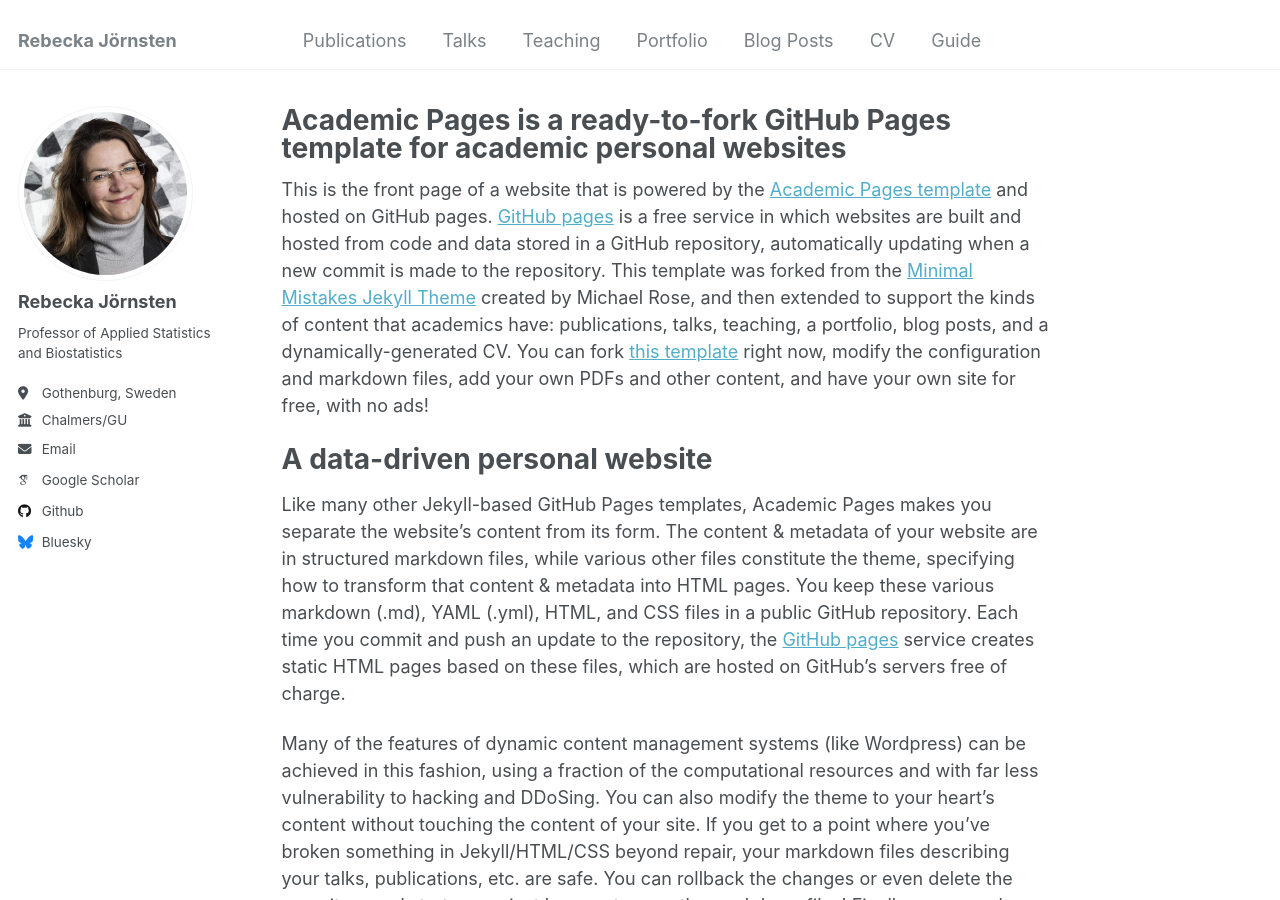
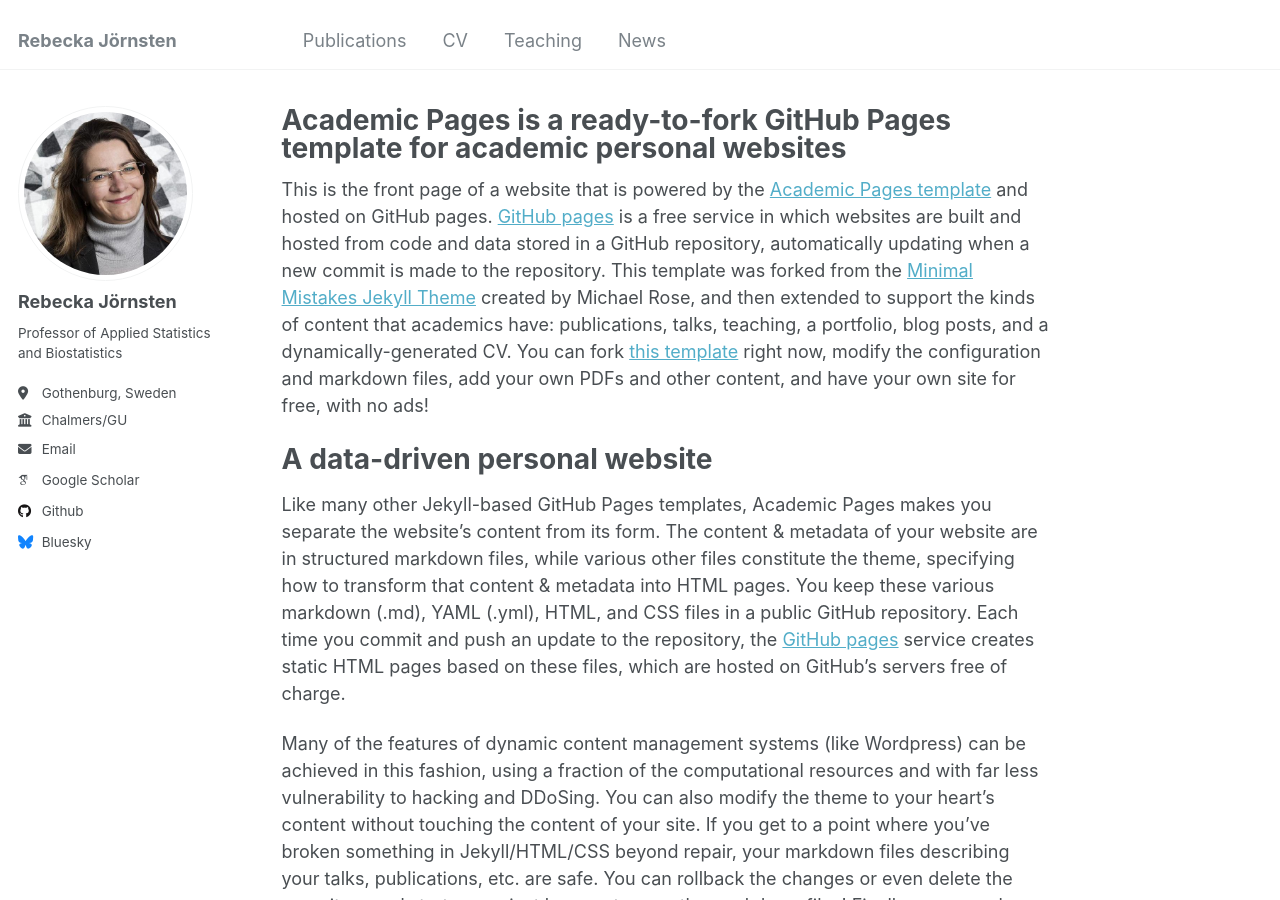
Before and after one commit to rjornsten/rjornsten.github.io, a Jekyll site: the page built from _pages/about.md, in a window 1280 px wide and 900 px high. Built offline with Jekyll 4.4.1, drawn with Linux system fonts in a browser that asks for light colours; some web fonts are replaced; part of the change alters nothing that is shown.

Commit message:
Update navigation.yml

```diff
--- a/_data/navigation.yml
+++ b/_data/navigation.yml
@@ -8,20 +8,23 @@ main:
   - title: "Publications"
     url: /publications/
 
-  - title: "Talks"
-    url: /talks/
+  - title: "CV"
+    url: /cv/
+
+  #- title: "Talks"
+  #  url: /talks/
 
   - title: "Teaching"
     url: /teaching/
 
-  - title: "Portfolio"
+  - title: "News"
     url: /portfolio/
 
-  - title: "Blog Posts"
-    url: /year-archive/
+  #- title: "Blog Posts"
+  #  url: /year-archive/
 
-  - title: "CV"
-    url: /cv/
+  #- title: "CV"
+  #  url: /cv/
 
-  - title: "Guide"
-    url: /markdown/
+ # - title: "Guide"
+ #   url: /markdown/
```
